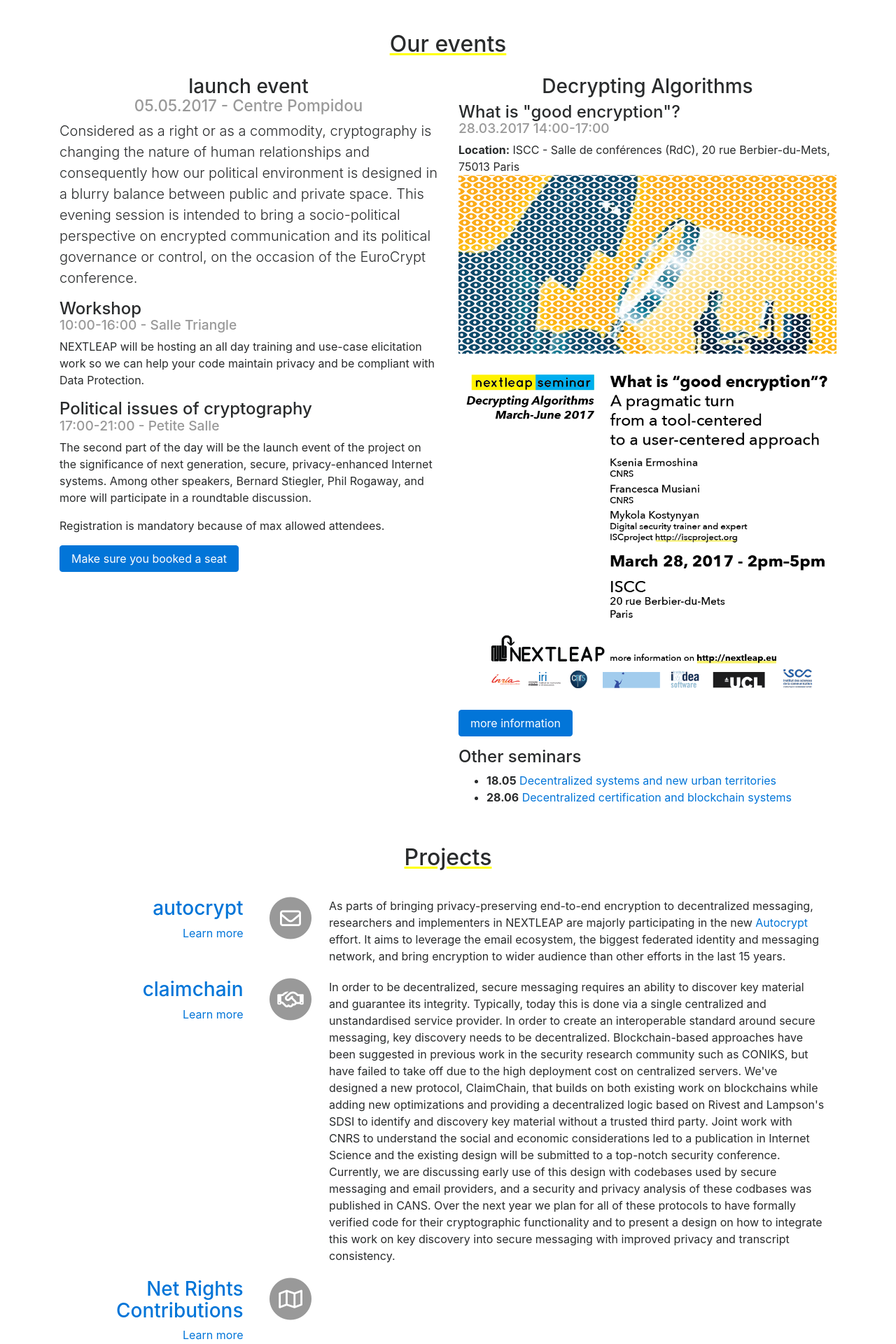
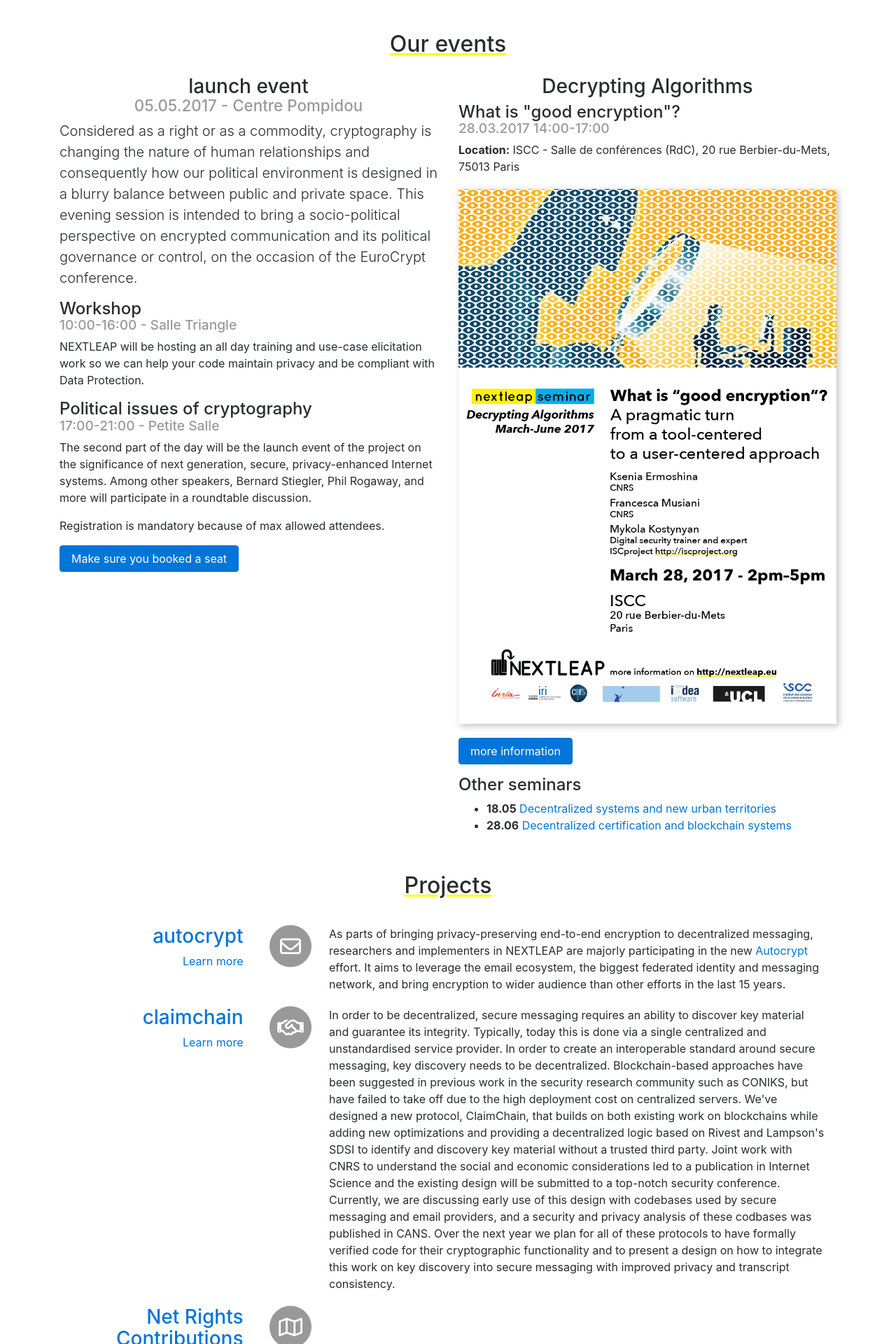
Before and after one commit to nextleap-project/nextleap-website, a Jekyll site: the page built from index.html, in a window 1280 px wide. Shown: the part 495-2415 px from the top of the page at 70% size. Built offline with Jekyll 4.4.1, drawn with Linux system fonts in a browser that asks for light colours; nearby versions of some CDN libraries.

Commit message:
special treat for flyers

```diff
--- a/css/style2.scss
+++ b/css/style2.scss
@@ -166,6 +166,14 @@
 		& > div { margin-bottom: 40px; }
 	}
 
+  .flyer {
+    margin : 20px 0;
+
+    -webkit-box-shadow: 3px 3px 9px 0px rgba(153,153,153,0.6);
+    -moz-box-shadow: 3px 3px 9px 0px rgba(153,153,153,0.6);
+    box-shadow: 3px 3px 9px 0px rgba(153,153,153,0.6);
+  }
+
 }
 
 #partners {
--- a/index.html
+++ b/index.html
@@ -57,7 +57,7 @@
 
 			<strong>Location:</strong> ISCC - Salle de conférences (RdC), 20 rue Berbier-du-Mets, 75013 Paris
 
-			<img class="img-fluid" src="/seminars/poster1.png" alt="">
+			<img class="img-fluid flyer" src="/seminars/poster1.png" alt="">
 
 			<p><a href="/seminars/2017-1.html" class="btn btn-primary">more information</a></p>
 
```
